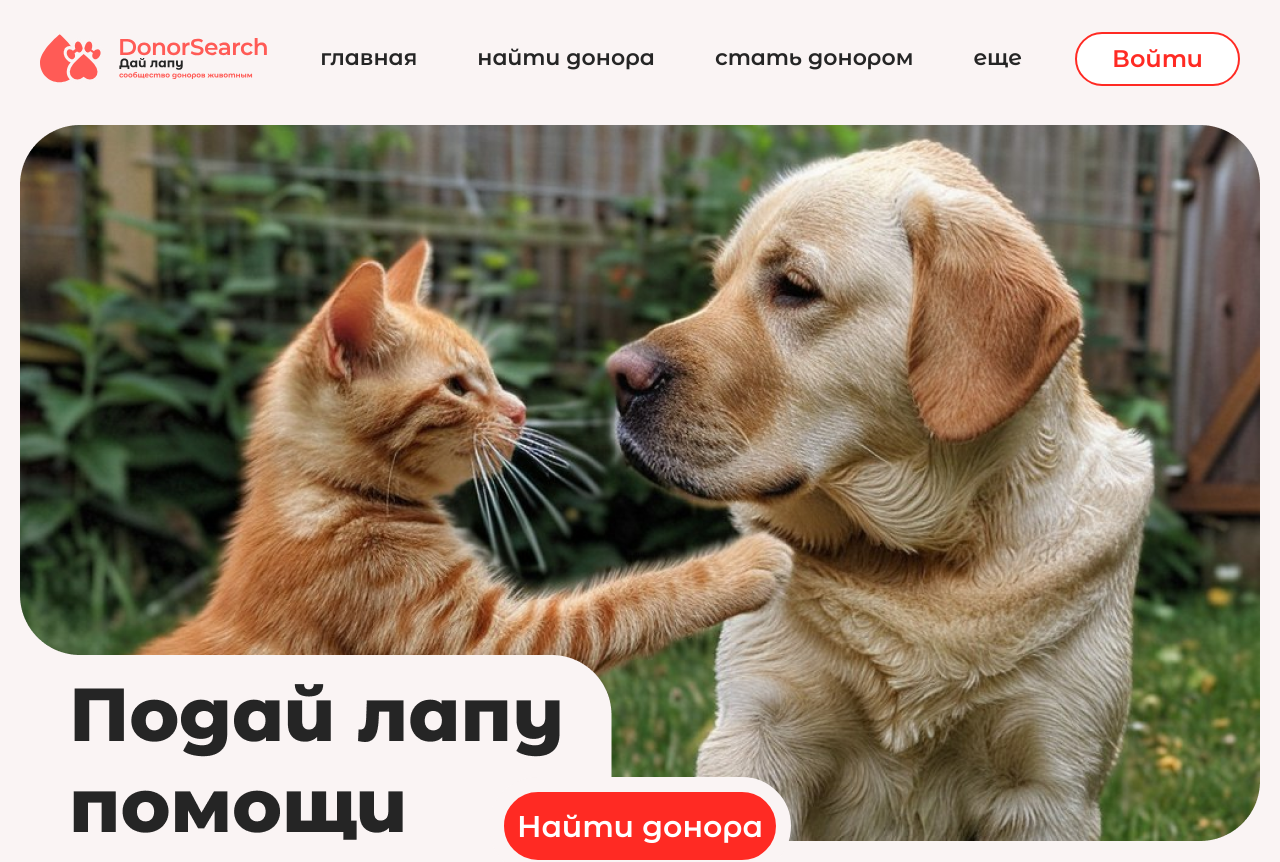
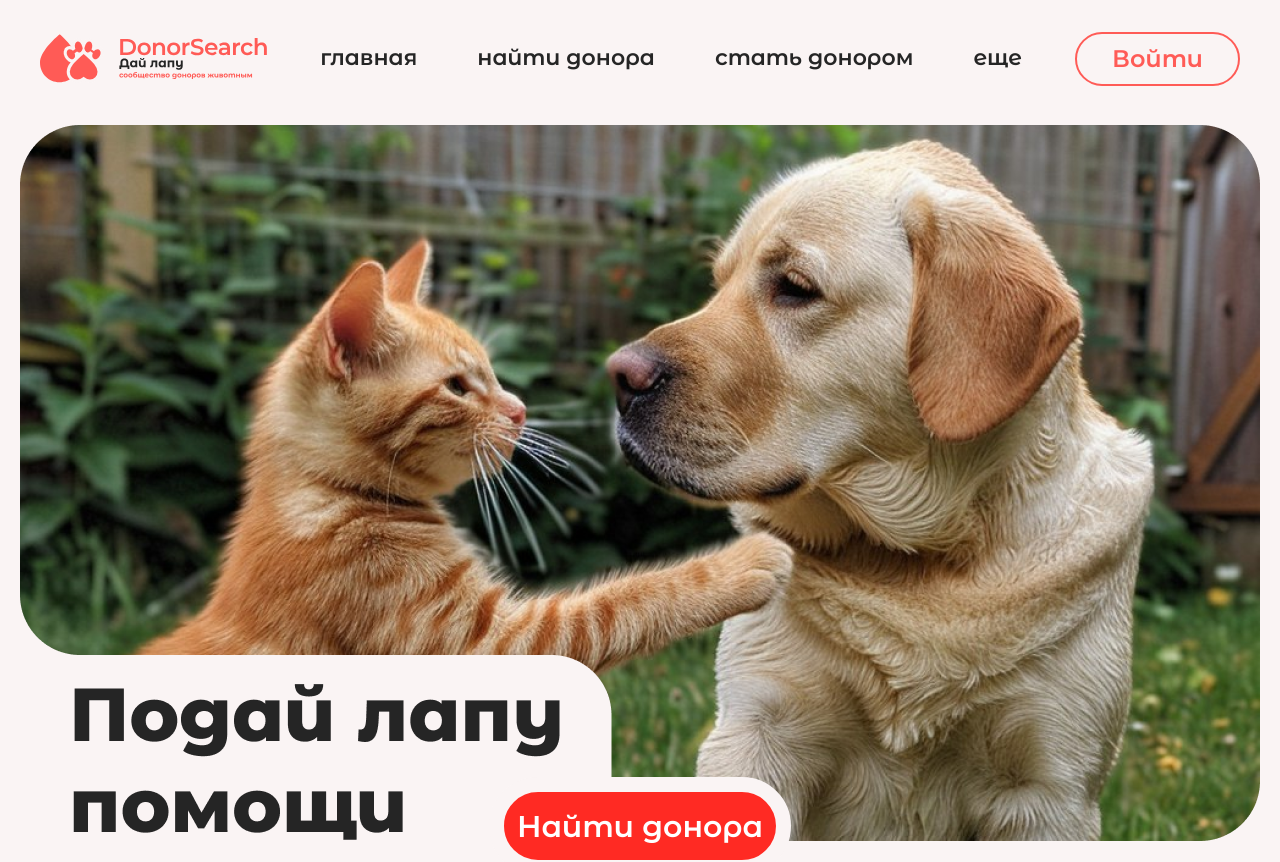
Before and after one commit to NikitaKrylov/DonorSearchSelectel, a React (Vite) app in the folder front_vite/: page / in a window 1280 px wide. Shown: the top 862 px of the page. Built offline with nearby package versions, Linux system fonts and the light colour scheme.

Commit message:
change button color

```diff
--- a/front_vite/src/components/Header/Header.scss
+++ b/front_vite/src/components/Header/Header.scss
@@ -25,17 +25,17 @@
         align-items: center;
     }
     &__login {
-        background-color: #ffffff;
+        background-color: #FAF4F4;
         cursor: pointer;
         border: none;
         width: 165px;
         height: 54px;
         border-radius: 106px;
-        border: 2px solid #ff2a23;
+        border: 2px solid #FF5B56;
         display: flex;
         align-items: center;
         justify-content: center;
-        color: #ff2a23;
+        color: #FF5B56;
         font-size: 24px;
         font-weight: 600;
         line-height: 20px;
@@ -43,7 +43,7 @@
         text-align: left;
         transition: 0.3s;
         &:hover {
-            background-color: #ff2a23;
+            background-color: #FF5B56;
             color: #ffffff;
         }
 
@@ -67,7 +67,7 @@
         &:after {
             display: block;
             content: '';
-            border-bottom: solid 2px #FF2A23;
+            border-bottom: solid 2px #FF5B56;
             border-radius: 100px;
             transform: scaleX(0);
             transition: transform 250ms ease-in-out;
```
